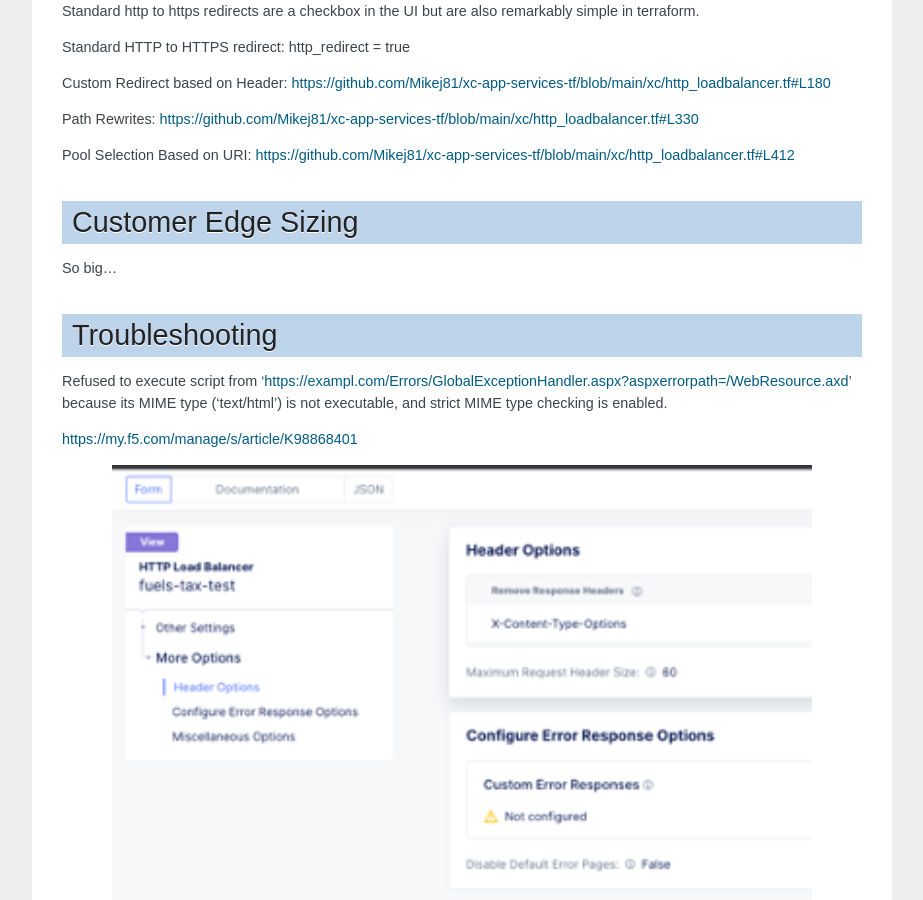
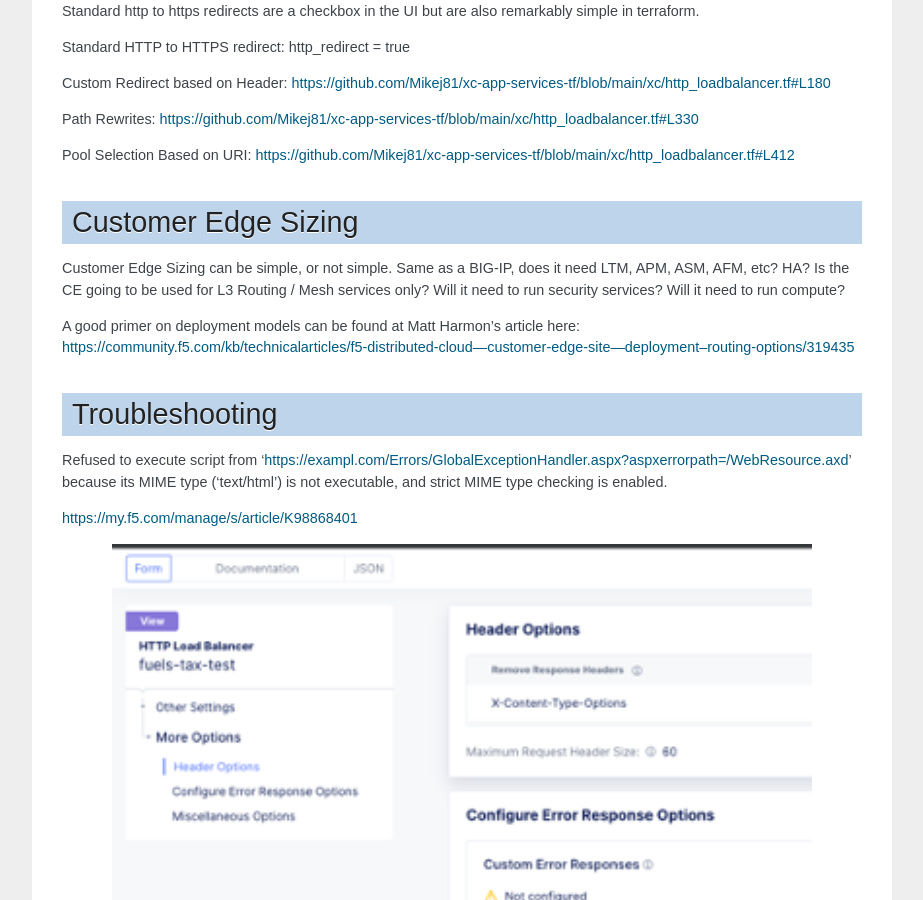
Before and after one commit to Mikej81/bigip_to_xc_faq, a Sphinx documentation site: the page built from docs/source/index.rst, in a window 1280 px wide and 900 px high, scrolled down 22441 px. Shown: the whole window, without its empty margins (198-1121 px from the left). Built offline with Sphinx 7.4.7, drawn with Linux system fonts in a browser that asks for light colours; the version number could not be read and is left out.

Commit message:
ce sizing

```diff
--- a/docs/source/index.rst
+++ b/docs/source/index.rst
@@ -702,7 +702,9 @@ Pool Selection Based on URI:  https://github.com/Mikej81/xc-app-services-tf/blob
 Customer Edge Sizing
 ====================
 
-So big...
+Customer Edge Sizing can be simple, or not simple. Same as a BIG-IP, does it need LTM, APM, ASM, AFM, etc? HA?  Is the CE going to be used for L3 Routing / Mesh services only?  Will it need to run security services?  Will it need to run compute?
+
+A good primer on deployment models can be found at Matt Harmon's article here:  https://community.f5.com/kb/technicalarticles/f5-distributed-cloud---customer-edge-site---deployment--routing-options/319435
 
 Troubleshooting
 ===============
```
Also changed, not shown: 7 other files.
